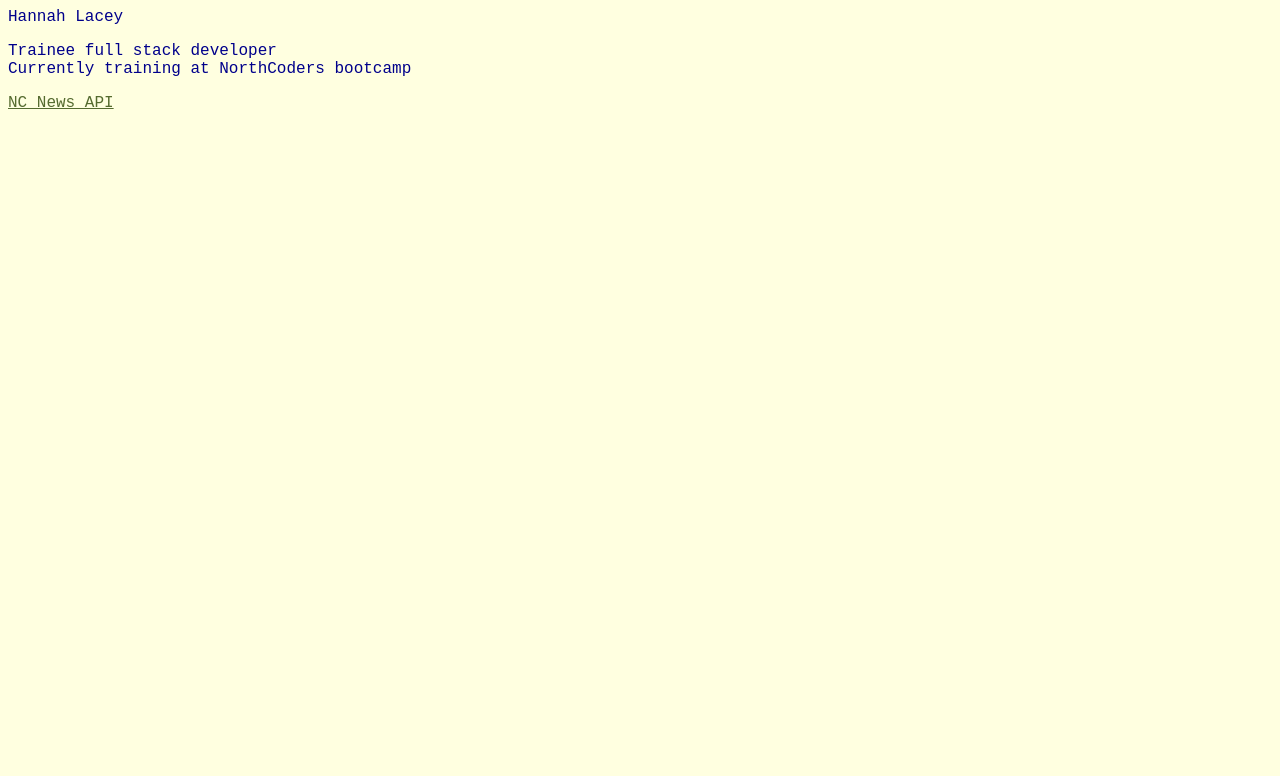
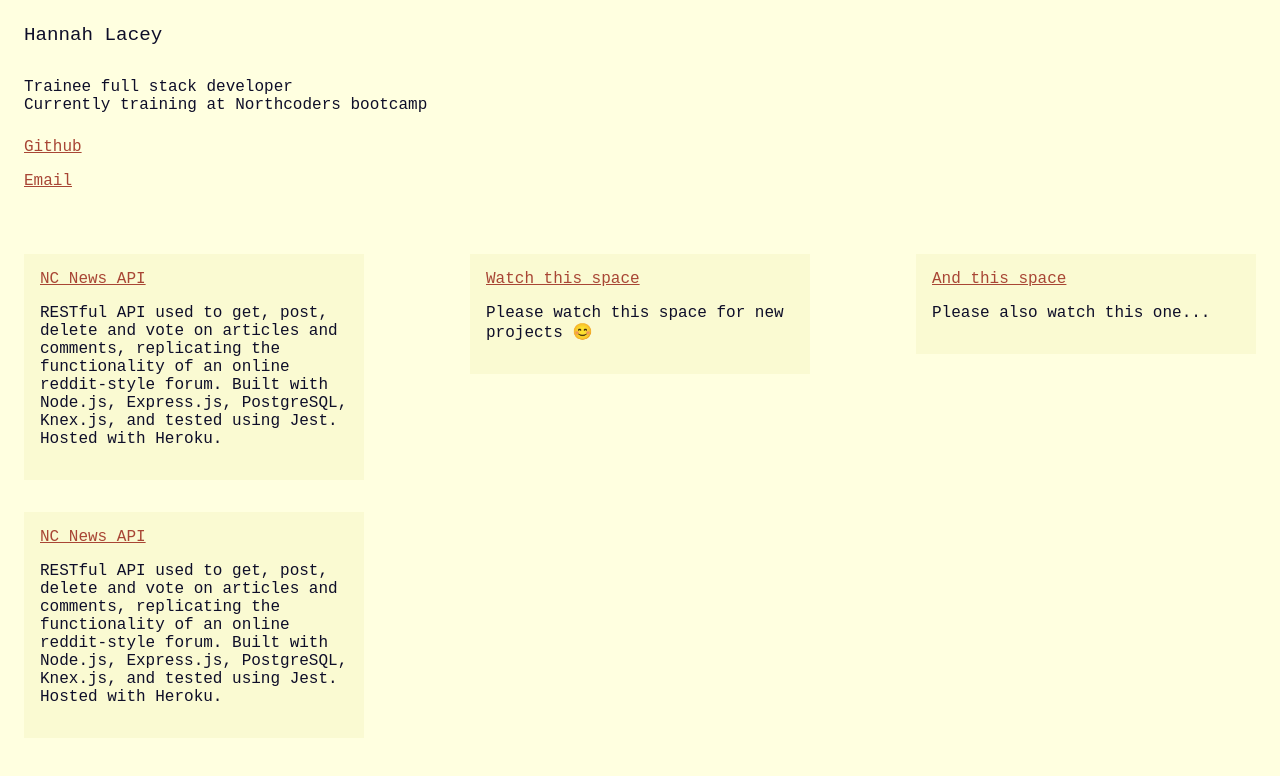
Before and after one commit to hanlacey/portfolio, a React (Create React App) app: page / in a window 1280 px wide. Shown: the top 776 px of the page. Built offline with nearby package versions, Linux system fonts and the light colour scheme.

Commit message:
add flexbox

```diff
--- a/src/App.js
+++ b/src/App.js
@@ -1,17 +1,49 @@
 import './main.css';
 import React from "react"
 import Header from './components/Header'
-import NCNews from './components/NCNews'
-import Bio from './components/Bio'
+import ProjectCard from './components/ProjectCard'
 
 class App extends React.Component {
+  state = {
+    projects: [
+      {
+        ncNews: {
+          title: "NC News API",
+          description: "RESTful API used to get, post, delete and vote on articles and comments, replicating the functionality of an online reddit-style forum. Built with Node.js, Express.js, PostgreSQL, Knex.js, and tested using Jest. Hosted with Heroku."
+        }
+      },
+      {
+        watchThisSpace: {
+          title: "Watch this space",
+          description: "Please watch this space for new projects 😊"
+        }
+      },
+      {
+        secondSpaceToWatch: {
+          title: "And this space",
+          description: "Please also watch this one..."
+        }
+      }
+    ]
+  }
+  render() {
+    const ncNews = this.state.projects[0].ncNews
+    const watchThisSpace = this.state.projects[1].watchThisSpace
+    const secondSpaceToWatch = this.state.projects[2].secondSpaceToWatch
+    //map ???
 
-  render() {
+
     return (
       <div className="App">
         <Header />
-        <Bio />
-        <NCNews />
+        <div className="project-card-container">
+          <ProjectCard projectTitle={ncNews.title} projectDescription={ncNews.description} />
+          <ProjectCard projectTitle={watchThisSpace.title} projectDescription={watchThisSpace.description} />
+          <ProjectCard projectTitle={secondSpaceToWatch.title} projectDescription={secondSpaceToWatch.description} />
+          <ProjectCard projectTitle={ncNews.title} projectDescription={ncNews.description} />
+
+        </div>
+        {/* <ProjectCard projectTitle={projects[1].watchThisSpace.title} projectDescription={projects[1].watchThisSpace.description} /> */}
       </div>
     );
   }
--- a/src/components/Bio.js
+++ /dev/null
@@ -1,13 +0,0 @@
-import React from 'react';
-
-function Bio(props) {
-    return (
-        <p id="bio-line">
-            Trainee full stack developer<br></br>
-
-            Currently training at NorthCoders bootcamp
-        </p>
-    );
-}
-
-export default Bio;
--- a/src/components/Header.js
+++ b/src/components/Header.js
@@ -2,9 +2,22 @@ import React from 'react';
 
 function Header(props) {
     return (
-        <header>
-            Hannah Lacey
-        </header>
+        <div className="title-bar">
+            <header>
+                Hannah Lacey
+                 <p id="bio-line">
+                    Trainee full stack developer<br></br>
+                Currently training at Northcoders bootcamp
+            </p>
+                <p id="bio-link">
+                    <a href="http://github.com/hanlacey">Github</a>
+                </p>
+                <p id="bio-link">
+                    <a href="mailto:hnnhlcy@gmail.com">Email</a>
+                </p>
+            </header>
+
+        </div>
     );
 }
 
--- a/src/components/NCNews.js
+++ /dev/null
@@ -1,14 +0,0 @@
-import React from 'react';
-
-function NCNews(props) {
-    return (
-        <div className="project">
-            <a className="project-title" href="https://hannah-nc-news.herokuapp.com/api"
-            >NC News API</a>
-
-        </div>
-
-    );
-}
-
-export default NCNews;
--- /dev/null
+++ b/src/components/ProjectCard.js
@@ -0,0 +1,17 @@
+import React from 'react';
+
+class ProjectCard extends React.Component {
+
+    render() {
+        return (
+            <div className="project-card" >
+                <a id="projectTitle" href="https://hannah-nc-news.herokuapp.com/api"
+                >{this.props.projectTitle}</a>
+                <p id="projectDescription">{this.props.projectDescription}</p>
+            </div>
+
+        );
+    }
+}
+
+export default ProjectCard;
--- a/src/main.css
+++ b/src/main.css
@@ -1,6 +1,6 @@
 body {
   background-color: lightyellow;
-  color: darkblue;
+  color: rgb(14, 14, 41);
   font-family: "Courier New", Courier, monospace;
 }
 
@@ -10,11 +10,8 @@ code {
 }
 
 header {
-  text-align: left;
-}
-
-.project {
-  color: black;
+  width: fit-content;
+  font-size: 1.2rem;
 }
 
 a:visited {
@@ -22,5 +19,45 @@ a:visited {
 }
 
 a {
-  color: darkolivegreen;
+  color: rgb(168, 70, 53);
 }
+
+.App {
+  display: flex;
+  flex-direction: column;
+  padding: 1rem;
+}
+
+.project-card-container {
+  display: flex;
+  flex-wrap: wrap;
+  flex-direction: row;
+  gap: 2rem;
+  justify-content: space-between;
+}
+
+.title-bar {
+  padding-bottom: 3rem;
+}
+
+.project-card {
+  background-color: lightgoldenrodyellow;
+  width: 25%;
+  height: 25%;
+  padding: 1rem;
+  margin: 0rem;
+}
+
+#bio-line {
+  padding-top: 1rem;
+  font-size: 1rem;
+  padding-bottom: 0.5rem;
+}
+
+#bio-link {
+  font-size: 1rem;
+}
+
+#project-description {
+  padding-top: 1rem;
+}
```
Also changed, not shown: 10 other files (tests, documents, lock files or other folders).
